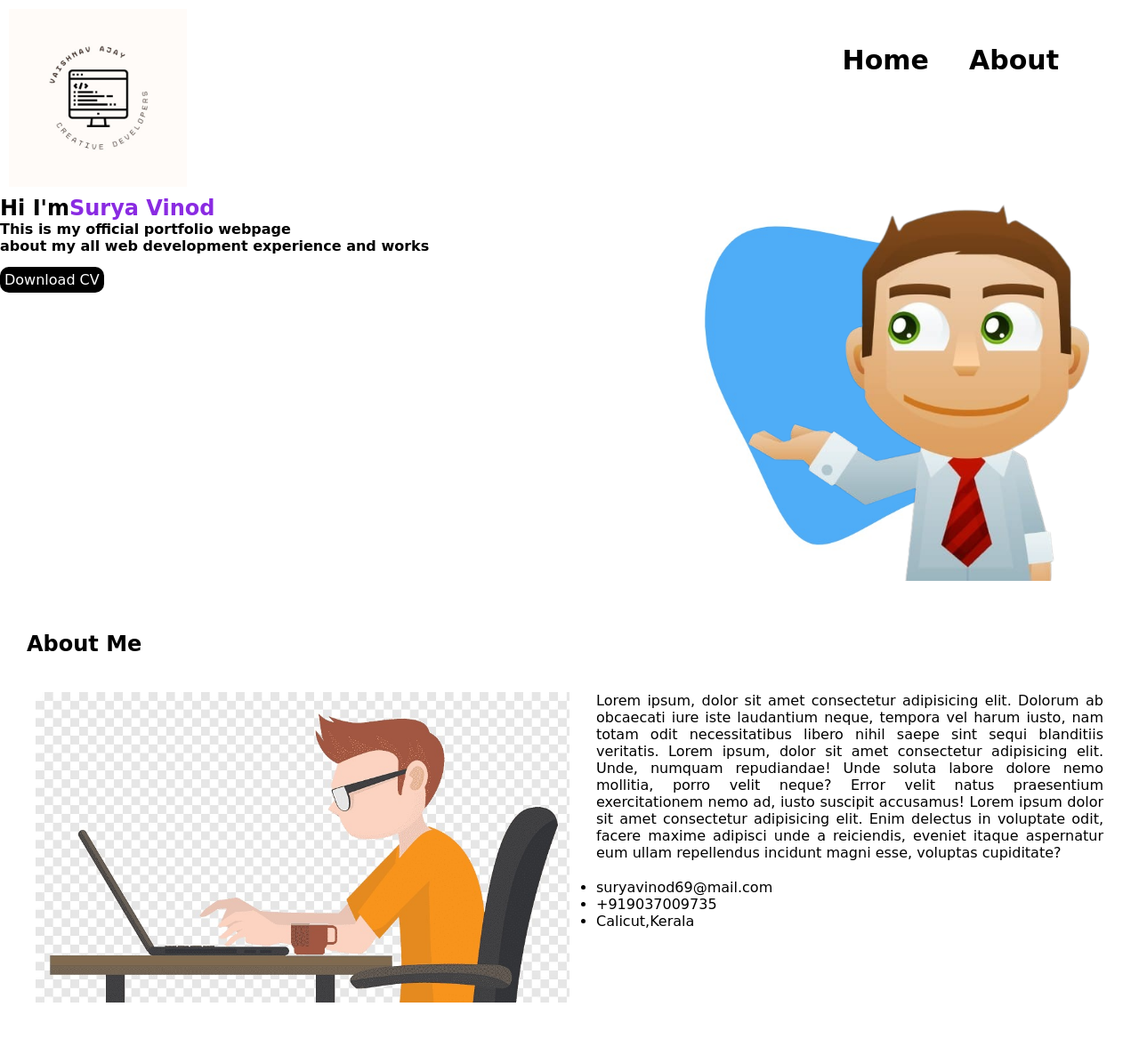
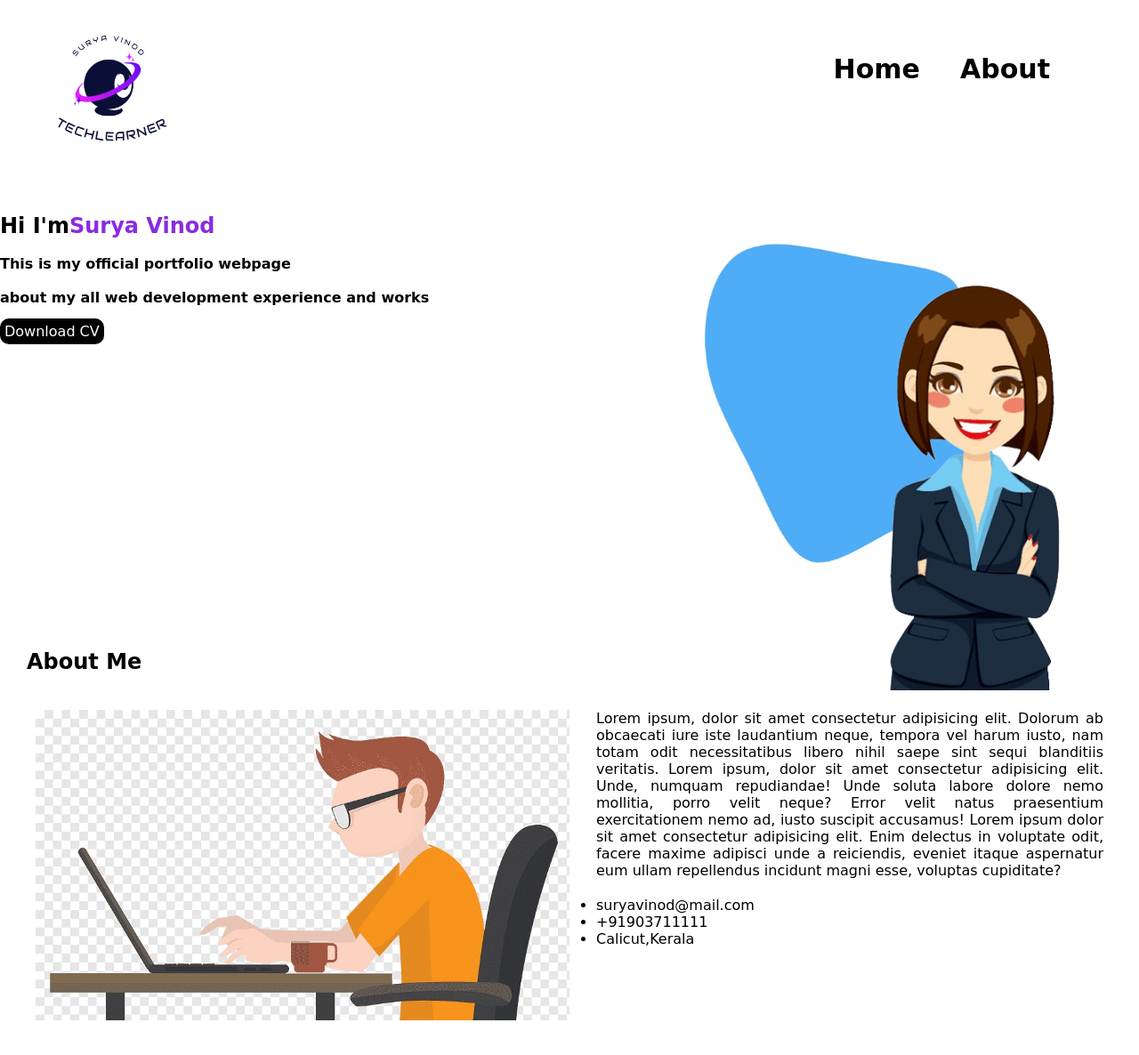
Before and after one commit to surya898/portfolio, a plain HTML site: page index.html in a window 1280 px wide. Shown: the whole page at 89% size. Drawn offline with Linux system fonts and the light colour scheme; a web font is replaced by a local one.

Commit message:
modified

```diff
--- a/index.html
+++ b/index.html
@@ -11,7 +11,7 @@
 </head>
 <body>
     <div class="header">
-        <img src="./images/logo.jpeg" alt="logo" class="logoimg">
+        <img src="./images/logodesign.png" alt="logo" class="logoimg">
         <div class="navlinks">
             <a href="">Home</a>
             <a href="#about">About</a>
@@ -19,14 +19,14 @@
     </div>
     <section id="home">
         <div id="desc">
-            <h1>Hi I'm<span id="username">Surya Vinod</span></h1>
-            <p><b>This is my official portfolio webpage</b></p>
+            <h1>Hi I'm<span id="username">Surya Vinod</span></h1><br>
+            <p><b>This is my official portfolio webpage</b></p><br>
             <p><b>about my all web development experience and works</b></p><br>
             <a href="./images/img.jpeg" download>Download CV</a>
         </div>
         <div class="imgcontainer">
             <img src="./images/blob.jpeg" alt="bg" id="img1">
-            <img src="./images/person.png" alt="" id="img2">
+            <img src="./images/women.png" alt="" id="img2">
         </div>
 
     </section>
@@ -44,8 +44,8 @@
                 Lorem ipsum dolor sit amet consectetur adipisicing elit. Enim delectus in voluptate odit, facere maxime adipisci unde a reiciendis, eveniet itaque aspernatur eum ullam repellendus incidunt magni esse,
                 voluptas cupiditate?</p>
                 <ul>
-                    <li>suryavinod69@mail.com</li>
-                    <li>+919037009735</li>
+                    <li>suryavinod@mail.com</li>
+                    <li>+91903711111</li>
                     <li>Calicut,Kerala</li>
                 </ul>
             </div>
--- a/style.css
+++ b/style.css
@@ -7,7 +7,7 @@
     font-style: normal;
 }
 .header{
-    padding: 10px;
+    padding: 20px;
     display: flex;
     justify-content: space-between;
 
@@ -45,9 +45,10 @@
 }
 #img2{
     position: absolute;
-    left: 200px;
-    width: 60%;
+    left: 300px;
+    width: 50%;
     top:10px;
+
 }
 .desc{
     padding: 50px;
```
Also changed, not shown: images/logodesign.png (added), images/women.png (added).
